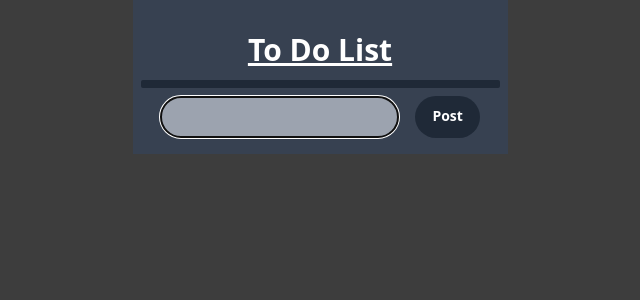
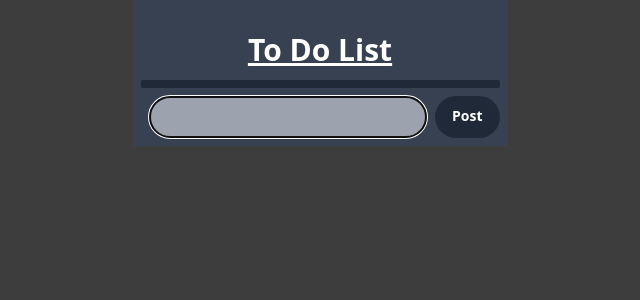
Before and after one commit to lawrence-yoon/do-list, a React (Vite) app in the folder frontend/: page / in a window 1280 px wide. Shown: the top 300 px of the page, without its empty margins (320-960 px from the left). Built offline with nearby package versions, Linux system fonts and the light colour scheme.

Commit message:
align text items of notes and input field

```diff
--- a/frontend/src/App.jsx
+++ b/frontend/src/App.jsx
@@ -26,7 +26,7 @@ function App() {
     <div className='body container flex flex-col p-2 mx-auto h-screen max-w-screen-sm text-white bg-gray-700' >
       <h1 className='text-3xl font-bold underline pt-6 pb-3 text-center'>To Do List</h1>
 
-      <div className="container overflow-scroll flex flex-col flex-grow bg-gray-800 mx-auto p-1 mb-auto rounded-sm">
+      <div className="container overflow-scroll flex flex-col flex-grow bg-gray-800 mx-auto p-1 mb-2 rounded-sm">
         {list.map((elem, index)=>
           <Note key={index} id={index} entry={elem} onClick={removeTextFromList}/>
         )}
--- a/frontend/src/components/Button.jsx
+++ b/frontend/src/components/Button.jsx
@@ -1,7 +1,7 @@
 function Button({innerText, onClick=()=>{}}){
     return (
         <button
-            className="border border-transparent bg-gray-800 text-sm font-semibold pb-0.5 px-4 rounded-full m-2 block hover:bg-gray-900 hover:border-white"
+            className="border border-transparent bg-gray-800 text-sm font-semibold pb-0.5 px-4 rounded-full block hover:bg-gray-900 hover:border-white"
             onClick={onClick}
         >{innerText}</button>
     )
--- a/frontend/src/components/TextField.jsx
+++ b/frontend/src/components/TextField.jsx
@@ -1,7 +1,7 @@
 function TextField({value, onChange=()=>{}, onKeyDown=()=>{}}){
     return (
       <input
-        className='text-gray-900 bg-gray-400 border border-transparent w-4/6 p-2 px-4 rounded-full block m-2 hover:border-white'
+        className='text-gray-900 bg-gray-400 border border-transparent w-4/6 p-2 px-4 rounded-full block flex-grow mx-2 hover:border-white'
         value={value}
         autoFocus
         onChange={e=>{onChange(e.target.value)}}
```
